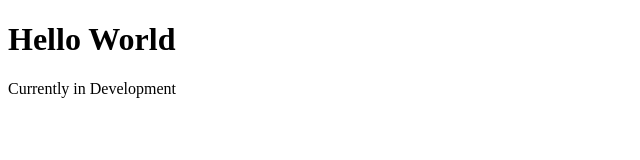
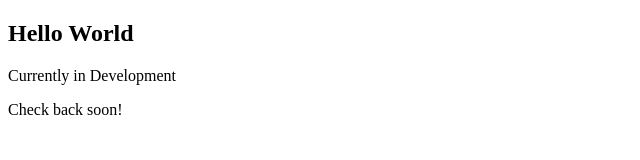
Before and after one commit to Zeckten/Zeckten.github.io, a plain HTML site: page index.html in a window 1280 px wide. Shown: the whole page, without its empty margins (0-640 px from the left). Drawn offline with Linux system fonts and the light colour scheme.

Commit message:
Update index.html

```diff
--- a/index.html
+++ b/index.html
@@ -1,7 +1,8 @@
 <!DOCTYPE html>
 <html>
     <body>
-        <h1>Hello World</h1>
+        <h2>Hello World</h2>
         <p>Currently in Development</p>
+        <p>Check back soon!</p>
     </body>
 </html>
```
